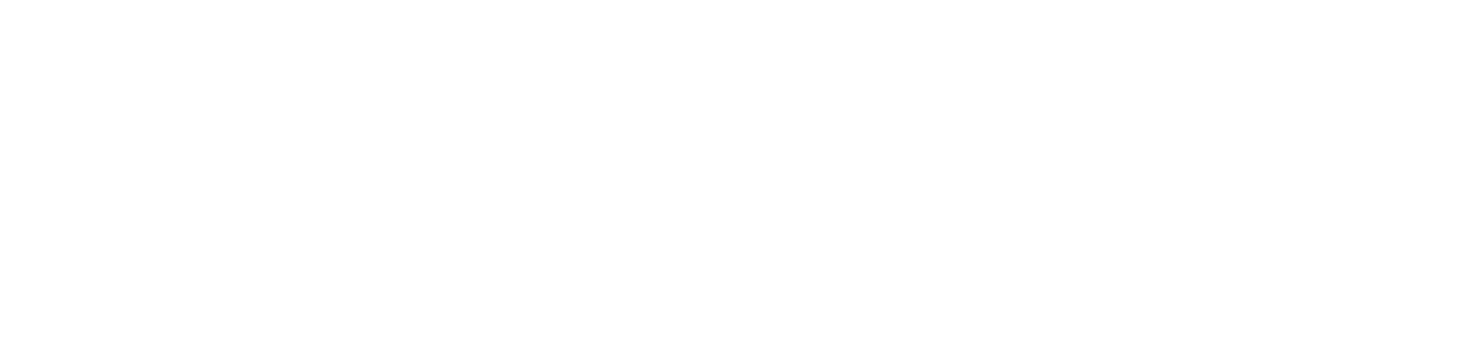
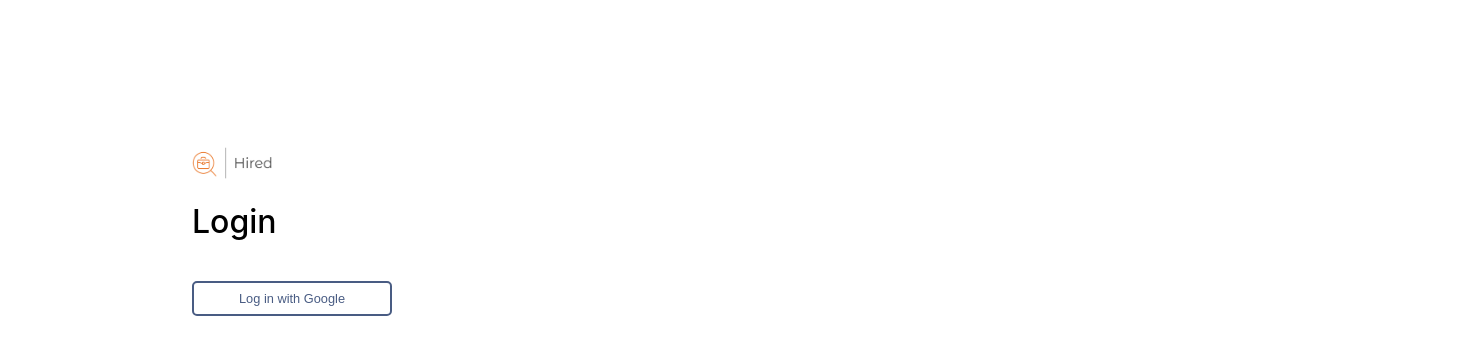
Before and after one commit to paribesh44/Hired, a React (Create React App) app in the folder frontend/: page /Login in a window 1280 px wide. Before the commit this address had no page. Shown: the top 354 px of the page, 1472 px wide, since content can reach past the window. Built offline with nearby package versions, Linux system fonts and the light colour scheme.

Commit message:
muji_border

```diff
--- a/frontend/src/Routes.jsx
+++ b/frontend/src/Routes.jsx
@@ -2,16 +2,14 @@
 import { Route, Routes } from "react-router-dom";
 import CompanyLanding from "./views/landingPage/companyLanding";
 import EmployeeLanding from "./views/landingPage/employeeLanding";
-// import Login_e from "./views/logIn/login_e";
-// import Login_c from "./views/logIn/login_c";
+import Login from "./views/logIn/login";
 
 const Routedpath = () => {
   return (
     <Routes>
       <Route path="/" element={<EmployeeLanding />}></Route>
       <Route path="/companyLanding" element={<CompanyLanding />}></Route>
-      {/* <Route path="/login_e" element={<Login_e />}></Route> */}
-      {/* <Route path="/login_c" element={<Login_c />}></Route> */}
+      <Route path="/Login" element={<Login />}></Route>
     </Routes>
   );
 };
--- a/frontend/src/components/NavbarCompany.jsx
+++ b/frontend/src/components/NavbarCompany.jsx
@@ -36,7 +36,7 @@
             </Grid>
             <Grid item style={{ margin: "10px" }}>
               <Link
-                to="login_c"
+                to="Login"
                 style={{ textDecoration: "none", color: "#495c83" }}
               >
                 <CustomButton name="Log in" addStyles={"navbar_button"} />
@@ -44,7 +44,7 @@
             </Grid>
             <Grid item style={{ margin: "10px" }}>
               <Link
-                to="signup_e"
+                to="Signup"
                 style={{ textDecoration: "none", color: "#495c83" }}
               >
                 <CustomButton name="Sign up" addStyles={"navbar_button"} />
--- a/frontend/src/components/NavbarEmployee.jsx
+++ b/frontend/src/components/NavbarEmployee.jsx
@@ -40,7 +40,7 @@
             </Grid>
             <Grid item style={{ margin: "10px" }}>
               <Link
-                to="login_e"
+                to="Login"
                 style={{ textDecoration: "none", color: "#495c83" }}
               >
                 <CustomButton name="Log in" addStyles={"navbar_button"} />
@@ -48,7 +48,7 @@
             </Grid>
             <Grid item style={{ margin: "10px" }}>
               <Link
-                to="signup_e"
+                to="Signup"
                 style={{ textDecoration: "none", color: "#495c83" }}
               >
                 <CustomButton name="Sign up" addStyles={"navbar_button"} />
--- a/frontend/src/views/logIn/login.css
+++ b/frontend/src/views/logIn/login.css
@@ -1,3 +1,35 @@
+/* .logIn_c{
+    border: solid black;
+} */
+
+.left_column{
+margin-left: 15% !important;
+/* border: solid black; */
+}
+
 .logo{
+  width: 80px;
+  height: 70px;
+  margin-top: 10% !important;
+  border-radius: 10px;
 
 }
+
+.login{
+    font-size: 2em;
+    font-weight: 500;
+
+}
+
+.googleLogin{
+        min-width: 200px;
+        height: 35px;
+        outline: none;
+        background: none;
+        border: 2px solid #495c83;
+        border-radius: 5px;
+        font-size: 0.8em;
+        font-weight: 200;
+        color: #495c83;
+        margin-top: 50%;
+}
--- /dev/null
+++ b/frontend/src/views/logIn/login.jsx
@@ -0,0 +1,51 @@
+import React, { useState } from "react";
+import { Grid } from "@mui/material";
+import { Link } from "react-router-dom";
+import loginC from "../../assets/login_c.svg";
+import Image from "../../components/Image";
+import Hired from "../../assets/Hired.png";
+import "./login.css";
+import Button from "../../components/Buttons";
+import IconButton from "@mui/material/IconButton";
+import { FcGoogle } from "react-icons/fc";
+
+const Login = () => {
+  const [value, setValue] = React.useState("");
+
+  const handleChange = (event) => {
+    setValue(event.target.value);
+  };
+  return (
+    <Grid container direction="column" className="logIn_c">
+      <Grid
+        item
+        container
+        direction="column"
+        className="left_column"
+        alignItems="left"
+      >
+        <Grid item container direction="row" alignItems="center">
+          <Grid item className="logo">
+            <Link to="/">
+              <Image src={Hired} />
+            </Link>
+            <Grid>
+              <a className="login">Login</a>
+            </Grid>
+            <Grid item>
+              <Link to="?" style={{ textDecoration: "none", color: "#495c83" }}>
+                <Button name="Log in with Google" addStyles={"googleLogin"}>
+                  <IconButton aria-label="google" edge="end">
+                    <FcGoogle />
+                  </IconButton>
+                </Button>
+              </Link>
+            </Grid>
+          </Grid>
+        </Grid>
+      </Grid>
+    </Grid>
+  );
+};
+
+export default Login;
--- /dev/null
+++ b/package.json
@@ -0,0 +1,6 @@
+{
+  "dependencies": {
+    "@material-ui/core": "^4.12.4",
+    "@material-ui/icons": "^4.11.3"
+  }
+}
```
Also changed, not shown: frontend/src/views/logIn/login_c.jsx (deleted, +0 -34 lines), frontend/src/views/logIn/login_e.jsx (deleted), frontend/src/views/signUp/signup.jsx (added), frontend/src/views/signUp/signup_c.jsx (deleted), frontend/src/views/signUp/signup_e.jsx (deleted), 2 other files (tests, documents, lock files or other folders).
